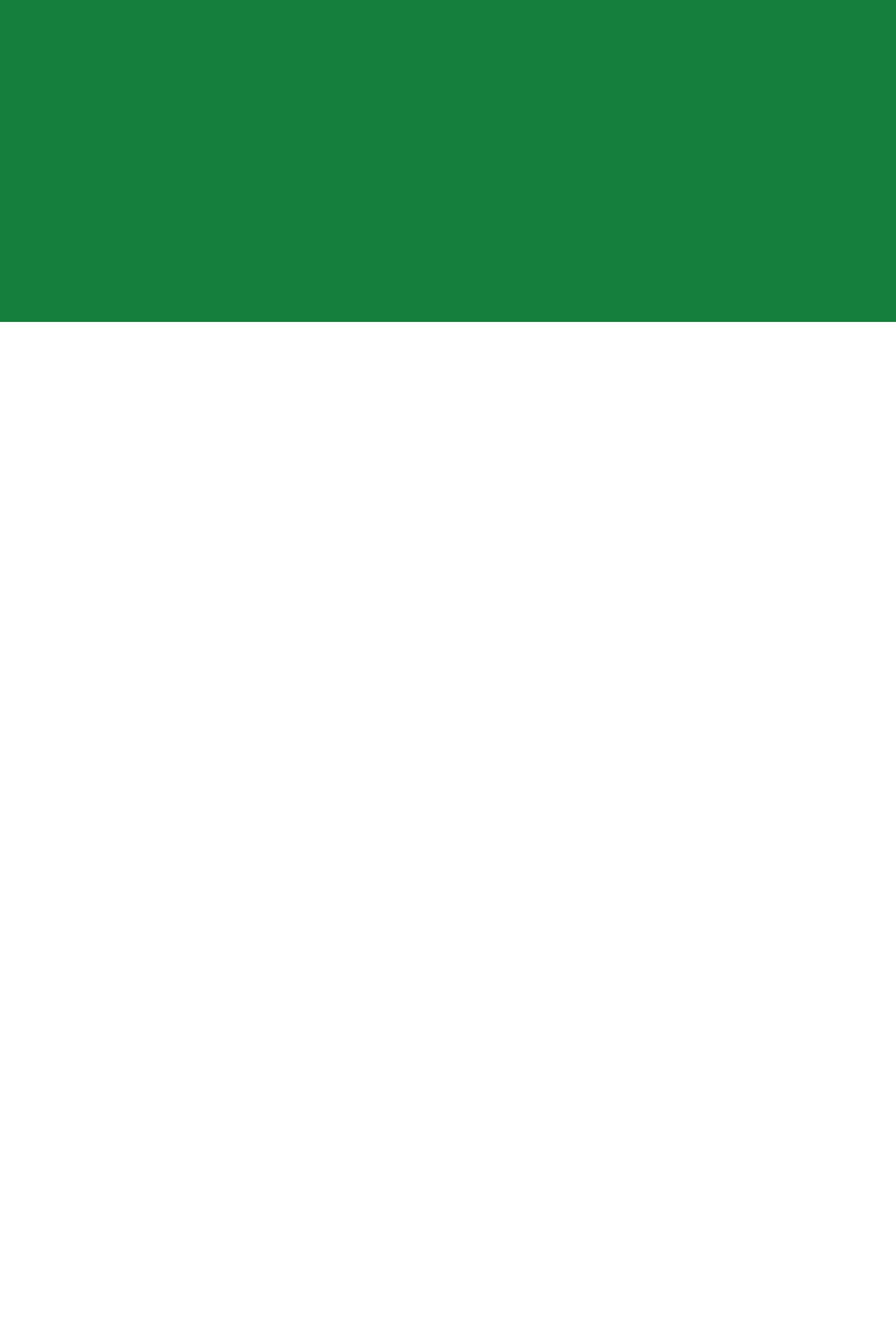
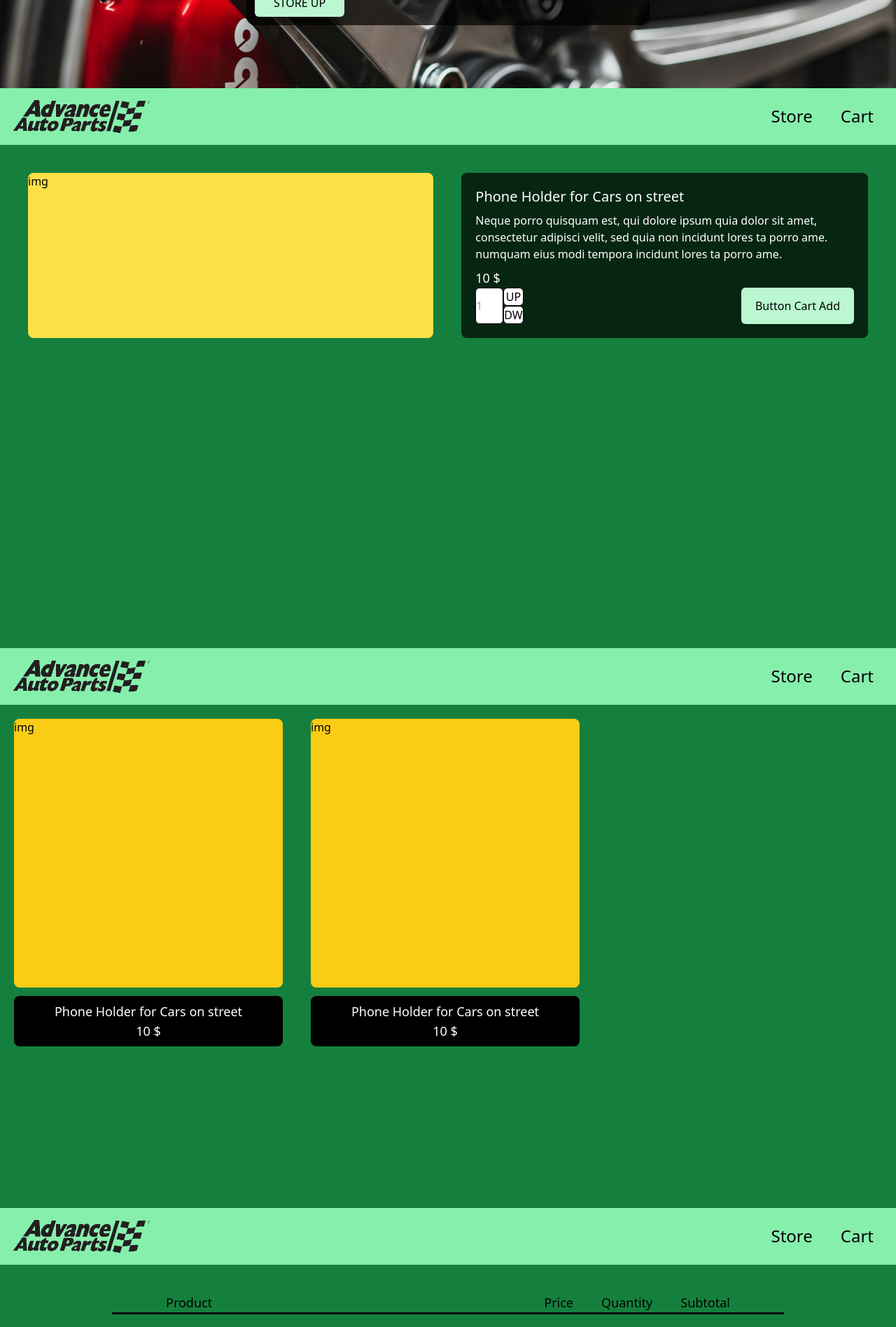
Before and after one commit to Satorki/odin-shopping-cart, a React (Vite) app: page /Product/1 in a window 1280 px wide. Shown: the part 340-2236 px from the top of the page at 70% size. Before the commit the page ends 800 px from the top, so only its background shows below. Built offline with nearby package versions, Linux system fonts and the light colour scheme.

Commit message:
Background height correction

```diff
--- a/src/main.jsx
+++ b/src/main.jsx
@@ -8,10 +8,10 @@ import CartPage from "./pages/CartPage";
 ReactDOM.createRoot(document.getElementById("root")).render(
   //  <React.StrictMode>
   <>
+    <HomePage />
+    <ProductPage />
+    <StorePage />
     <CartPage />
-    {/* <HomePage />
-    <ProductPage />
-    <StorePage /> */}
   </>
   //  </React.StrictMode>,
 );
--- a/src/pages/ProductPage.jsx
+++ b/src/pages/ProductPage.jsx
@@ -4,7 +4,7 @@ import ProductInfo from "../components/organisms/ProductInfo";
 
 const ProductPage = () => {
   return (
-    <div className="bg-green-700">
+    <div className="bg-green-700 h-screen">
       <Navbar />
       <ProductInfo />
     </div>
--- a/src/pages/StorePage.jsx
+++ b/src/pages/StorePage.jsx
@@ -4,7 +4,7 @@ import ProductListing from "../components/organisms/ProductListing";
 
 const StorePage = () => {
   return (
-    <div className="bg-green-700">
+    <div className="bg-green-700 h-screen">
       <Navbar />
       <ProductListing />
     </div>
```
